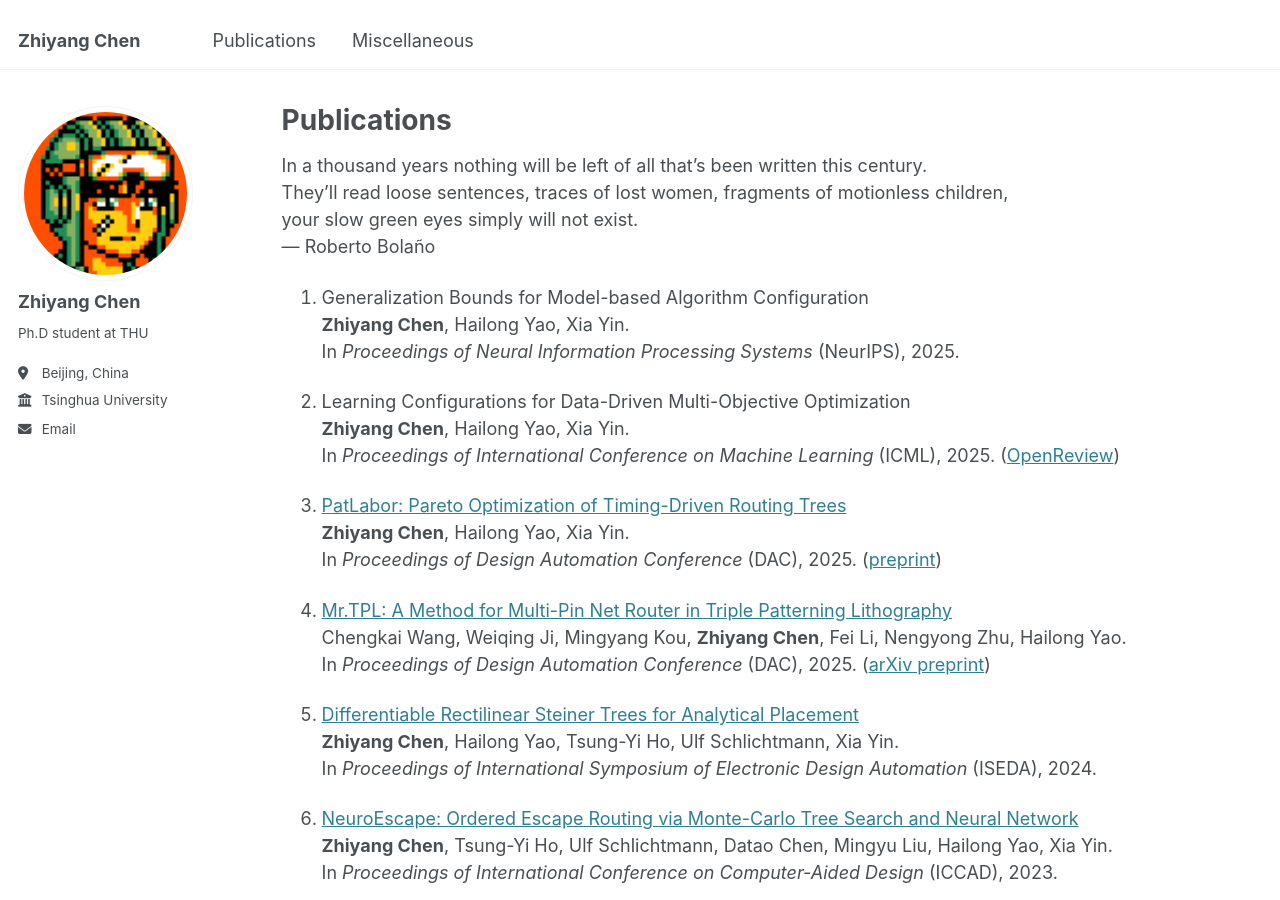
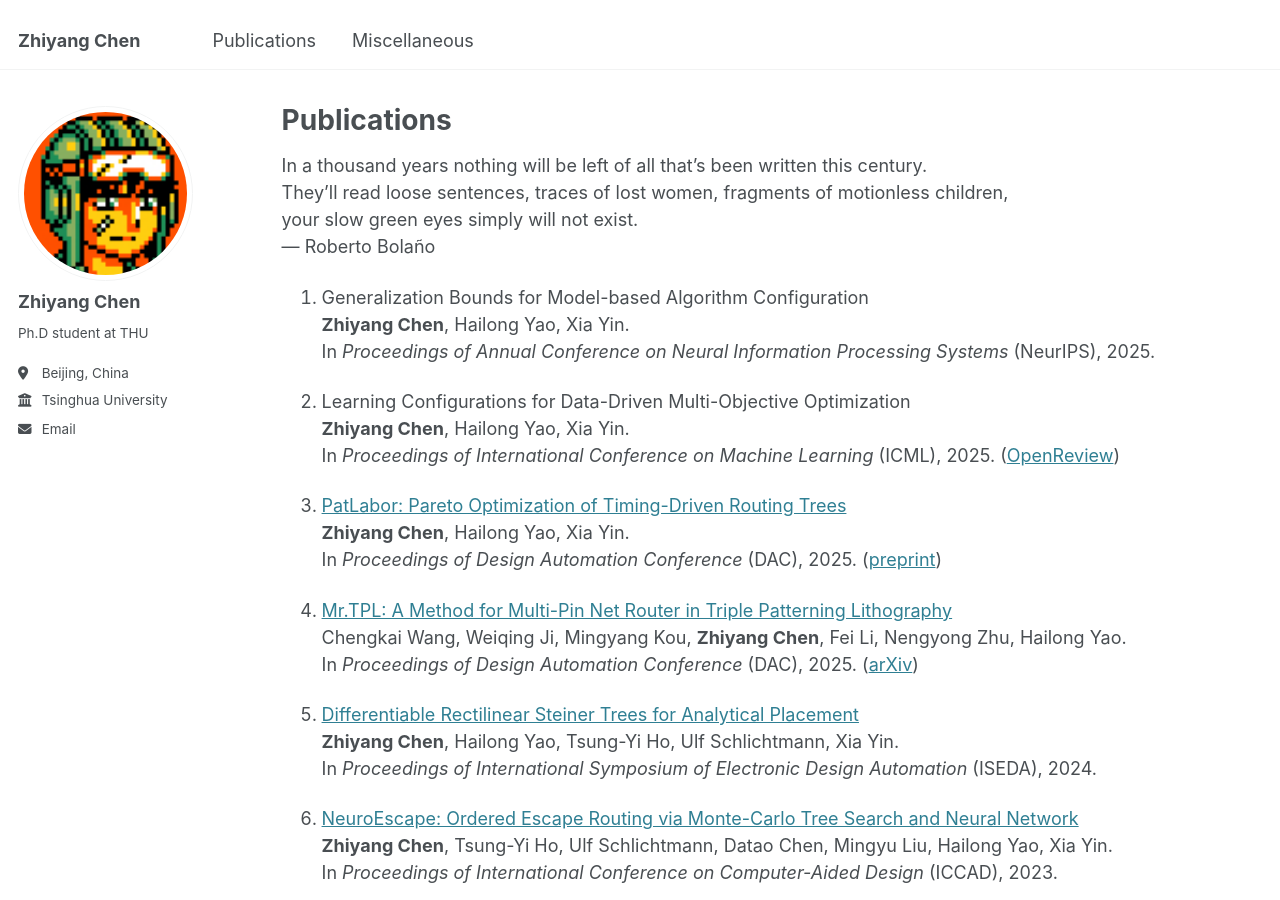
Before and after one commit to chen-zhi-yang/chen-zhi-yang.github.io, a Jekyll site: the page built from _pages/publications.md, in a window 1280 px wide and 900 px high. Built offline with Jekyll 4.4.1, drawn with Linux system fonts in a browser that asks for light colours.

Commit message:
Modify pubs

```diff
--- a/_pages/publications.md
+++ b/_pages/publications.md
@@ -18,7 +18,7 @@ your slow green eyes simply will not exist.
 
 9. Generalization Bounds for Model-based Algorithm Configuration
 **Zhiyang Chen**, Hailong Yao, Xia Yin.
-In *Proceedings of Neural Information Processing Systems* (NeurIPS), 2025.
+In *Proceedings of Annual Conference on Neural Information Processing Systems* (NeurIPS), 2025.
 
 8. Learning Configurations for Data-Driven Multi-Objective Optimization
 **Zhiyang Chen**, Hailong Yao, Xia Yin.
@@ -30,7 +30,7 @@ In *Proceedings of Design Automation Conference* (DAC), 2025. ([preprint](https:
 
 6. [Mr.TPL: A Method for Multi-Pin Net Router in Triple Patterning Lithography](https://ieeexplore.ieee.org/document/11132965)
 Chengkai Wang, Weiqing Ji, Mingyang Kou, **Zhiyang Chen**, Fei Li, Nengyong Zhu, Hailong Yao.
-In *Proceedings of Design Automation Conference* (DAC), 2025. ([arXiv preprint](https://arxiv.org/abs/2412.02703))
+In *Proceedings of Design Automation Conference* (DAC), 2025. ([arXiv](https://arxiv.org/abs/2412.02703))
 
 5. [Differentiable Rectilinear Steiner Trees for Analytical Placement](https://ieeexplore.ieee.org/document/10617497)
 **Zhiyang Chen**, Hailong Yao, Tsung-Yi Ho, Ulf Schlichtmann, Xia Yin.
```
